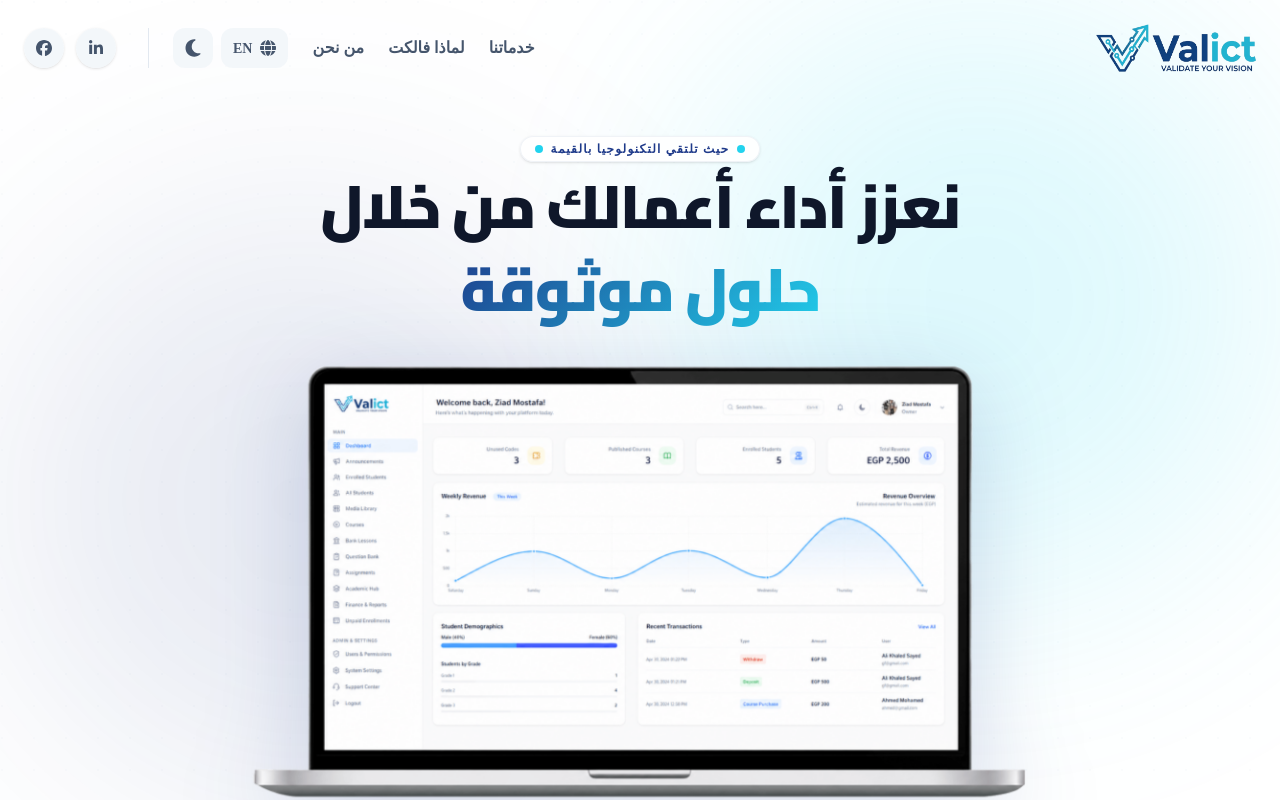
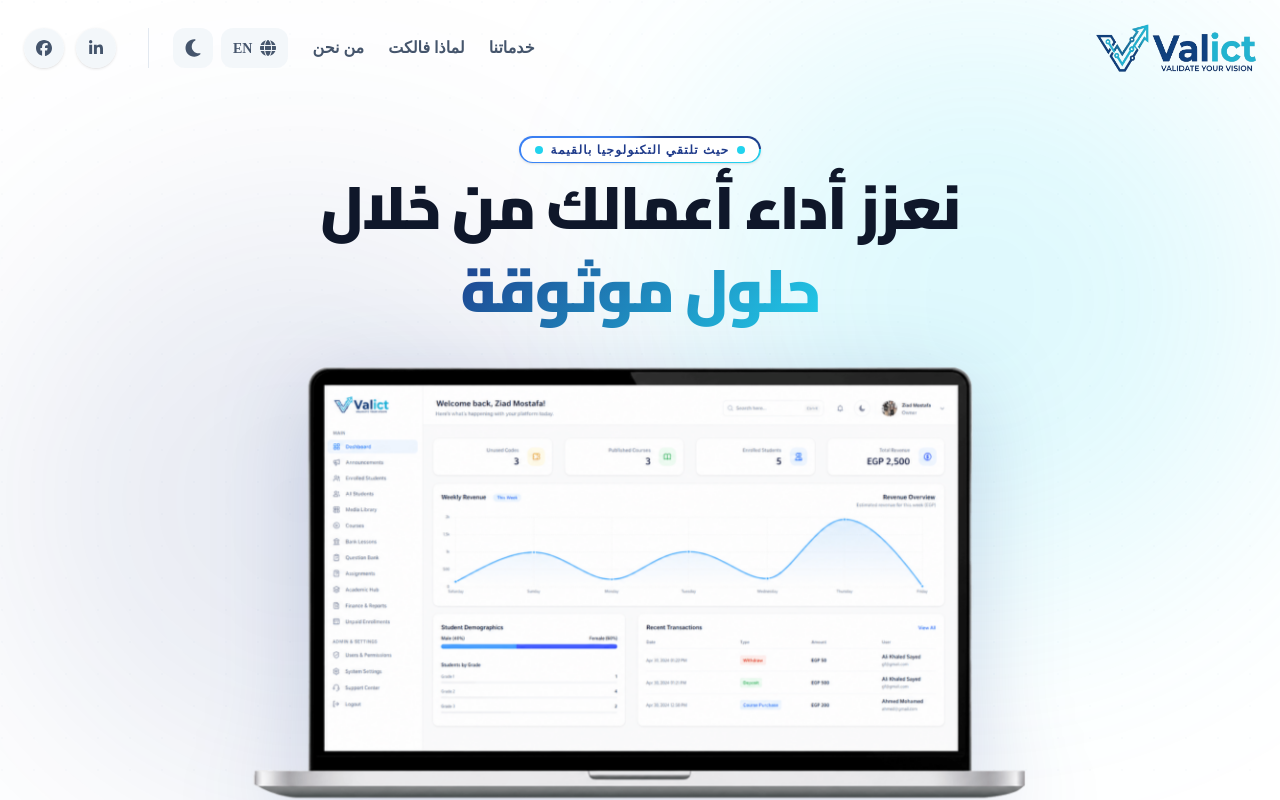
Before and after one commit to Tarek-Ali0/Valict, a Next.js app: page /ar in a window 1280 px wide. Shown: the top 800 px of the page. Built offline with nearby package versions, Linux system fonts and the light colour scheme.

Commit message:
Refactor badge component with animated gradient border
Updated the badge component to include a gradient border animation.

```diff
--- a/src/components/Hero.tsx
+++ b/src/components/Hero.tsx
@@ -26,12 +26,16 @@ export function Hero({ dict }: HeroProps) {
 
   const heroContent = (
     <>
-      <div className="inline-flex items-center gap-2 px-3.5 py-1 text-xs rounded-full bg-white/90 dark:bg-slate-900/90 backdrop-blur-md border border-slate-200/50 dark:border-slate-700/50 mb-2.5 shadow-sm">
-        <span className="flex h-2 w-2 rounded-full bg-valict-cyan animate-pulse"></span>
-        <span className="text-xs font-bold text-valict-navy dark:text-valict-cyan tracking-widest uppercase">
-          {dict.hero.badge}
-        </span>
-        <span className="flex h-2 w-2 rounded-full bg-valict-cyan animate-pulse"></span>
+      {/* البادج مع البرواز المتدرج المتحرك فقط */}
+      <div className="relative inline-flex p-[1.5px] rounded-full overflow-hidden mb-2.5 shadow-sm group">
+        <span className="absolute inset-[-500%] bg-[conic-gradient(from_90deg_at_50%_50%,#22d3ee_0%,#3b82f6_50%,#1e3a8a_100%)] animate-border-rotate"></span>
+        <div className="relative inline-flex items-center gap-2 px-3.5 py-1 text-xs rounded-full bg-white dark:bg-slate-900 backdrop-blur-md">
+          <span className="flex h-2 w-2 rounded-full bg-valict-cyan animate-pulse"></span>
+          <span className="text-xs font-bold text-valict-navy dark:text-valict-cyan tracking-widest uppercase">
+            {dict.hero.badge}
+          </span>
+          <span className="flex h-2 w-2 rounded-full bg-valict-cyan animate-pulse"></span>
+        </div>
       </div>
 
       <h1 className="text-2xl xs:text-3xl sm:text-4xl lg:text-6xl font-black leading-[1.2] lg:leading-[1.15] mb-0 text-valict-dark dark:text-white tracking-tight">
```
